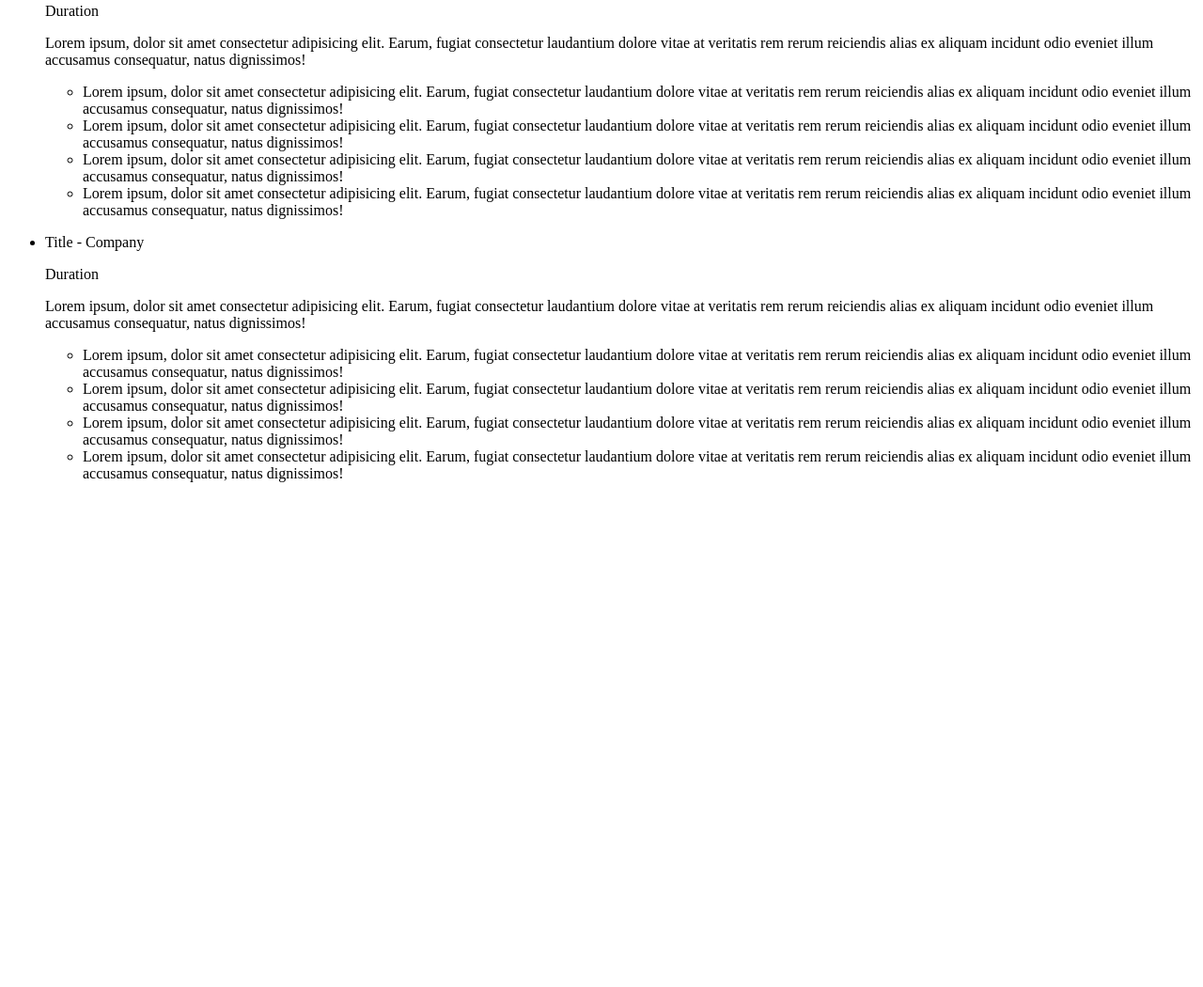
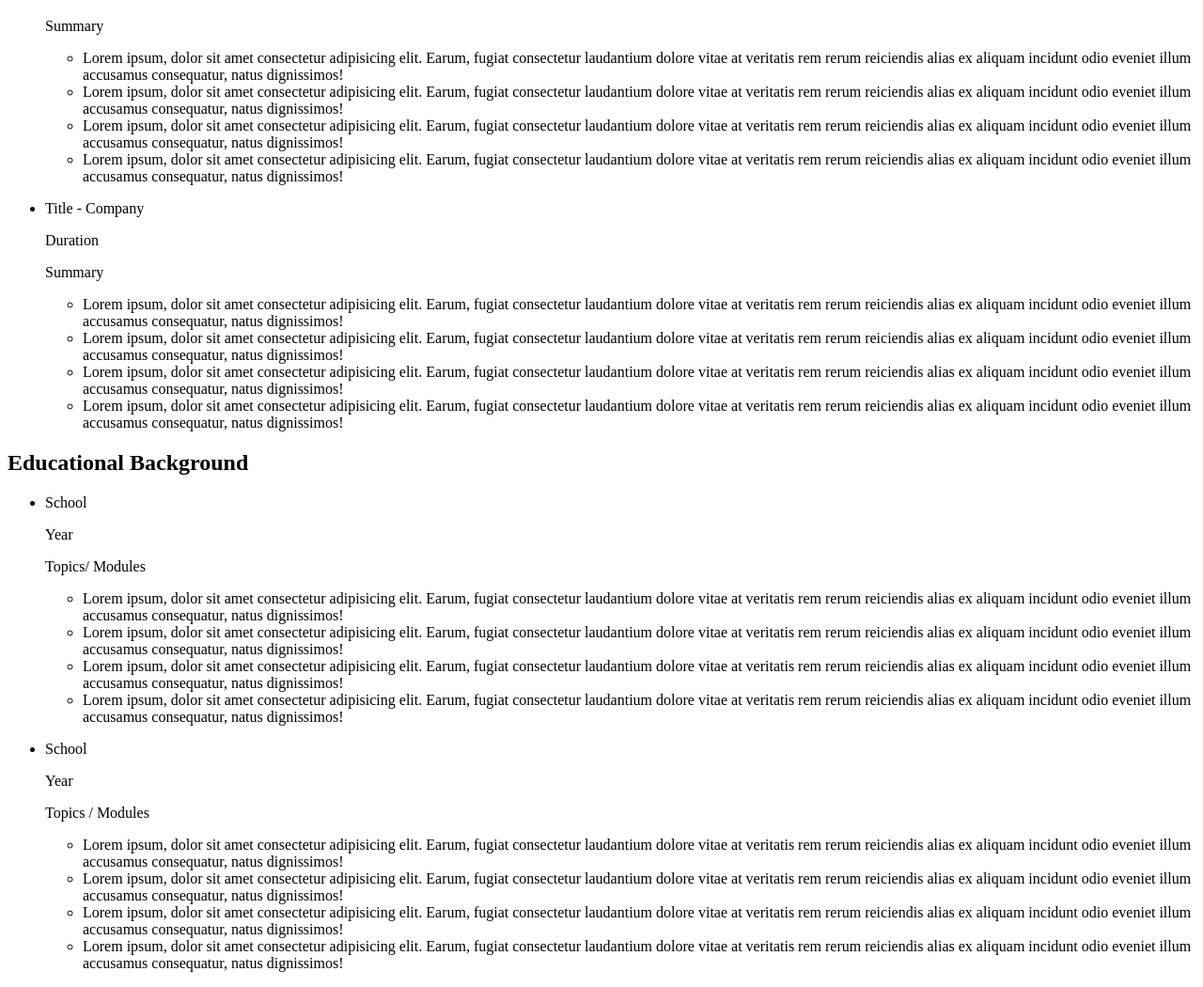
Before and after one commit to GontseM2/Personal-Website, a plain HTML site: page resume.html in a window 1280 px wide. Shown: the part 464-1514 px from the top of the page at 94% size. Before the commit the page ends 993 px from the top, so only its background shows below. Drawn offline with Linux system fonts and the light colour scheme.

Commit message:
amendments to resume page
ammended resume page

```diff
--- a/resume.html
+++ b/resume.html
@@ -7,7 +7,10 @@
     <title>Resume | Gontse Moichela</title>
   </head>
   <body>
+    <!--Nav Bar-->
     <a href="index.html">Home</a>
+    <a href="#Work-History">Professional Work Experience</a>
+    <a href="#Education-History">Educational Background</a>
     <h1>Resume</h1>
     <h2>Professional Work Experience</h2>
     <ul>
@@ -15,12 +18,8 @@
         <p>Title - Company</p>
         <p>Duration</p>
         <p>
-          Lorem ipsum, dolor sit amet consectetur adipisicing elit. Earum,
-          fugiat consectetur laudantium dolore vitae at veritatis rem rerum
-          reiciendis alias ex aliquam incidunt odio eveniet illum accusamus
-          consequatur, natus dignissimos!
+          Summary
         </p>
-        <p></p>
 
         <ul>
           <li>
@@ -53,12 +52,8 @@
         <p>Title - Company</p>
         <p>Duration</p>
         <p>
-          Lorem ipsum, dolor sit amet consectetur adipisicing elit. Earum,
-          fugiat consectetur laudantium dolore vitae at veritatis rem rerum
-          reiciendis alias ex aliquam incidunt odio eveniet illum accusamus
-          consequatur, natus dignissimos!
+          Summary
         </p>
-        <p></p>
 
         <ul>
           <li>
@@ -91,12 +86,8 @@
         <p>Title - Company</p>
         <p>Duration</p>
         <p>
-          Lorem ipsum, dolor sit amet consectetur adipisicing elit. Earum,
-          fugiat consectetur laudantium dolore vitae at veritatis rem rerum
-          reiciendis alias ex aliquam incidunt odio eveniet illum accusamus
-          consequatur, natus dignissimos!
+          Summary
         </p>
-        <p></p>
 
         <ul>
           <li>
@@ -126,5 +117,78 @@
         </ul>
       </li>
     </ul>
+    <h2>Educational Background</h2>
+    <ul>
+      <li>
+        <p>School</p>
+        <p>Year</p>
+        <p>
+          Topics/ Modules
+        </p>
+
+        <ul>
+          <li>
+            Lorem ipsum, dolor sit amet consectetur adipisicing elit. Earum,
+            fugiat consectetur laudantium dolore vitae at veritatis rem rerum
+            reiciendis alias ex aliquam incidunt odio eveniet illum accusamus
+            consequatur, natus dignissimos!
+          </li>
+          <li>
+            Lorem ipsum, dolor sit amet consectetur adipisicing elit. Earum,
+            fugiat consectetur laudantium dolore vitae at veritatis rem rerum
+            reiciendis alias ex aliquam incidunt odio eveniet illum accusamus
+            consequatur, natus dignissimos!
+          </li>
+          <li>
+            Lorem ipsum, dolor sit amet consectetur adipisicing elit. Earum,
+            fugiat consectetur laudantium dolore vitae at veritatis rem rerum
+            reiciendis alias ex aliquam incidunt odio eveniet illum accusamus
+            consequatur, natus dignissimos!
+          </li>
+          <li>
+            Lorem ipsum, dolor sit amet consectetur adipisicing elit. Earum,
+            fugiat consectetur laudantium dolore vitae at veritatis rem rerum
+            reiciendis alias ex aliquam incidunt odio eveniet illum accusamus
+            consequatur, natus dignissimos!
+          </li>
+        </ul>
+      </li>
+      <li>
+        <p>School</p>
+        <p>Year</p>
+        <p>
+          Topics / Modules
+        </p>
+
+        <ul>
+          <li>
+            Lorem ipsum, dolor sit amet consectetur adipisicing elit. Earum,
+            fugiat consectetur laudantium dolore vitae at veritatis rem rerum
+            reiciendis alias ex aliquam incidunt odio eveniet illum accusamus
+            consequatur, natus dignissimos!
+          </li>
+          <li>
+            Lorem ipsum, dolor sit amet consectetur adipisicing elit. Earum,
+            fugiat consectetur laudantium dolore vitae at veritatis rem rerum
+            reiciendis alias ex aliquam incidunt odio eveniet illum accusamus
+            consequatur, natus dignissimos!
+          </li>
+          <li>
+            Lorem ipsum, dolor sit amet consectetur adipisicing elit. Earum,
+            fugiat consectetur laudantium dolore vitae at veritatis rem rerum
+            reiciendis alias ex aliquam incidunt odio eveniet illum accusamus
+            consequatur, natus dignissimos!
+          </li>
+          <li>
+            Lorem ipsum, dolor sit amet consectetur adipisicing elit. Earum,
+            fugiat consectetur laudantium dolore vitae at veritatis rem rerum
+            reiciendis alias ex aliquam incidunt odio eveniet illum accusamus
+            consequatur, natus dignissimos!
+          </li>
+        </ul>
+      </li>
+        </ul>
+      </li>
+    </ul>
   </body>
 </html>
```
